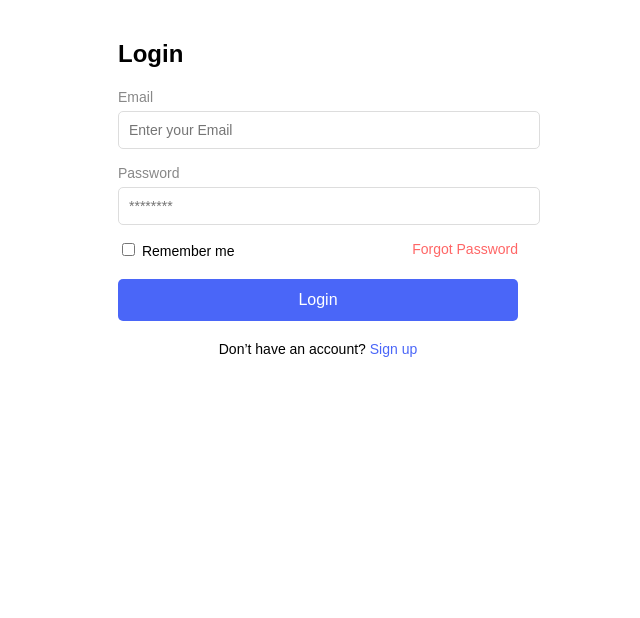
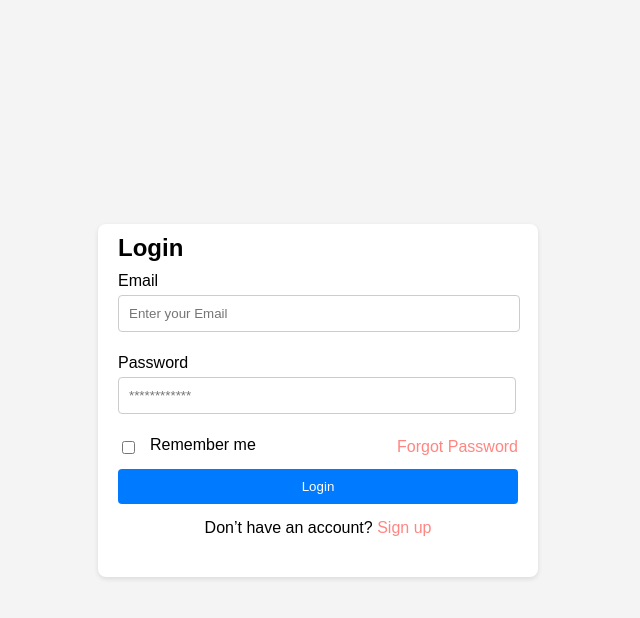
Before and after one commit to springboardmentor103/HealthGuardPro_Infosys_Internship_Oct2024_Team_03, a React (Create React App) app in the folder frontend/: page / in a window 1280 px wide. Shown: the top 618 px of the page, without its empty margins (322-962 px from the left). Built offline with nearby package versions, Linux system fonts and the light colour scheme.

Commit message:
add routing from login page to forgotpassword page

```diff
--- a/frontend/package.json
+++ b/frontend/package.json
@@ -34,5 +34,8 @@
       "last 1 firefox version",
       "last 1 safari version"
     ]
+  },
+  "devDependencies": {
+    "react-router-dom": "^6.28.0"
   }
 }
--- a/frontend/src/App.js
+++ b/frontend/src/App.js
@@ -1,12 +1,17 @@
 import React from 'react';
-import Login from './pages/login';
+import { BrowserRouter as Router, Routes, Route } from 'react-router-dom';
+import Login from './pages/login'; // Correct import for Login
+import ForgotPassword from './pages/forgotpassword'; // Correct import for ForgotPassword
 
 function App() {
-    return (
-        <div>
-            <Login />
-        </div>
-    );
+  return (
+    <Router>
+      <Routes>
+        <Route path="/" element={<Login />} />
+        <Route path="/forgotpassword" element={<ForgotPassword />} />
+      </Routes>
+    </Router>
+  );
 }
 
 export default App;
--- /dev/null
+++ b/frontend/src/pages/forgotpassword.css
@@ -0,0 +1,72 @@
+.forgot-password-page {
+  font-family: Arial, sans-serif;
+  background-color: #f4f4f4;
+  display: flex;
+  justify-content: center;
+  align-items: center;
+  height: 100vh;
+  margin: 0;
+}
+  .container {
+    background-color: white;
+    padding: 20px;
+
+    border-radius: 8px;
+    box-shadow: 0 2px 5px rgba(0, 0, 0, 0.1);
+    text-align: center;
+    max-width: 400px;
+    width: 100%;
+
+  }
+
+  h2 {
+    margin-bottom: 10px;
+  }
+
+  p {
+    margin-bottom: 20px;
+  }
+
+  label {
+    display: block;
+    margin-bottom: 5px;
+    text-align: left;
+  }
+
+  input[type="email"] {
+    width: 100%;
+    padding: 10px;
+    margin-bottom: 20px;
+    border: 1px solid #ccc;
+    border-radius: 4px;
+  }
+
+  button {
+    background-color: #007bff;
+    color: white;
+    padding: 10px 20px;
+    border: none;
+    border-radius: 4px;
+    cursor: pointer;
+    width: 100%;
+  }
+
+  button:hover {
+    background-color: #0056b3;
+  }
+
+  .message {
+    margin-top: 20px;
+    color: green;
+  }
+
+  .back-link {
+    display: block;
+    margin-top: 10px;
+    color: #007bff;
+    text-decoration: none;
+  }
+
+  .back-link:hover {
+    text-decoration: underline;
+  }
--- /dev/null
+++ b/frontend/src/pages/forgotpassword.js
@@ -0,0 +1,39 @@
+import React, { useState } from 'react';
+import './forgotpassword.css';
+
+function ForgotPassword() {
+  const [email, setEmail] = useState('');
+  const [message, setMessage] = useState('');
+
+  const handleSubmit = (e) => {
+    e.preventDefault();
+    console.log('Email submitted:', email);
+
+    setMessage('If an account with that email exists, you will receive a password reset link.');
+  };
+
+  return (
+    <div className="forgot-password-page">
+    <div className="container">
+      <h2>Forgot your password?</h2>
+      <p>Don't worry, it happens to everyone. Enter your email below to recover your password.</p>
+      <form onSubmit={handleSubmit}>
+        <label htmlFor="email">Email</label>
+        <input
+          type="email"
+          id="email"
+          name="email"
+          placeholder="Enter your Email"
+          value={email}
+          onChange={(e) => setEmail(e.target.value)}
+          required
+        />
+        <button type="submit">Submit</button>
+      </form>
+      {message && <p className="message">{message}</p>} {/* Display success message */}
+      <a href="/login" className="back-link">Back to login</a>
+    </div>
+    </div>
+  );
+}
+export default ForgotPassword;
--- a/frontend/src/pages/login.css
+++ b/frontend/src/pages/login.css
@@ -1,77 +1,114 @@
-.login-container {
-    max-width: 400px;
-    margin: 0 auto;
-    padding: 20px;
+.login-page {
   font-family: Arial, sans-serif;
-    text-align: center;
+  background-color: #f4f4f4;
+  display: flex;
+  justify-content: center;
+  align-items: center;
+  height: 100vh;
+  margin: 0;
 }
 
-  h2 {
-    text-align: left;
-    font-size: 24px;
-    margin-bottom: 20px;
+.login-container {
+  background-color: white;
+  padding: 20px;
+  border-radius: 8px;
+  box-shadow: 0 2px 5px rgba(0, 0, 0, 0.1);
+  text-align: center;
+  max-width: 400px;
+  width: 100%;
 }
 
-  .input-field {
-    margin-bottom: 15px;
+  /* Increased space between login heading and email */
+
+  h2 {
+
+    margin-top: -10px; /* Moves the heading upwards */
+    margin-bottom: 50px; /* Adjust spacing below the heading */
     text-align: left;
   }
 
-  .input-field label {
-    font-size: 14px;
-    color: #888;
+
+
+.input-field {
+  margin-bottom: 2px; /* Decreased the space between email and password */
+  text-align: left;
+  width: 95%;
 }
 
-  .input-field input {
-    width: 100%;
-    padding: 10px;
-    margin-top: 5px;
-    border: 1px solid #ddd;
-    border-radius: 5px;
-    font-size: 14px;
+label {
+  display: block;
+  margin-bottom: 5px;
 }
 
+input[type="email"] {
+  width: 99%; /* Adjust width for email */
+  padding: 10px;
+  margin-bottom: 15px; /* Decrease space between email and password */
+  border: 1px solid #ccc;
+  border-radius: 4px;
+}
+
+/* Set the password field width to 99% */
+input[type="password"] {
+  width: 99%;  /* Adjust the width to your desired value */
+  padding: 10px;
+  margin-bottom: 20px;
+  border: 1px solid #ccc;
+  border-radius: 4px;
+}
+
+button {
+  background-color: #007bff;
+  color: white;
+  padding: 20px 20px;
+  border: none;
+  border-radius: 4px;
+  cursor: pointer;
+  width: 100%;
+}
+
+button:hover {
+  background-color: #0056b3;
+}
+
+/* Flexbox for the options (checkbox, "Remember me", "Forgot Password") */
 .options {
   display: flex;
   justify-content: space-between;
   align-items: center;
-    font-size: 14px;
-    margin-bottom: 20px;
+  margin-bottom: 10px;
+}
+
+.remember-me {
+  display: flex;
+  align-items: center;
+}
+
+.remember-me input[type="checkbox"] {
+  margin-right: 15px; /* Space between checkbox and "Remember me" */
+}
+
+.forgot-password-container {
+  display: flex;
+  justify-content: flex-end;
+  flex-grow: 1; /* Ensures the link is pushed to the right */
 }
 
 .forgot-password {
-    color: #ff6666;
+  color: #FF8682;
   text-decoration: none;
-    text-align: right;
 }
 
 .forgot-password:hover {
   text-decoration: underline;
 }
 
-  .login-button {
-
-    width: 100%;
-    padding: 12px;
-    background-color: #4a66f8;
-    color: white;
-    border: none;
-    border-radius: 5px;
-    font-size: 16px;
-    cursor: pointer;
-  }
-
-  .login-button:hover {
-    background-color: #3a56e0;
-  }
-
 .sign-up {
-    margin-top: 20px;
-    font-size: 14px;
+  margin-top: 15px;
 }
 
 .sign-up-link {
-    color: #4a66f8;
+  color: #FF8682;
   text-decoration: none;
 }
 
--- a/frontend/src/pages/login.js
+++ b/frontend/src/pages/login.js
@@ -1,53 +1,74 @@
 import React, { useState } from 'react';
-import './login.css';
+import { Link } from 'react-router-dom';
+import './login.css'; // Ensure this file path is correct
 
  const Login = () => {
   const [email, setEmail] = useState('');
   const [password, setPassword] = useState('');
+  const [rememberMe, setRememberMe] = useState(false);
 
   const handleEmailChange = (e) => setEmail(e.target.value);
   const handlePasswordChange = (e) => setPassword(e.target.value);
+  const handleRememberMeChange = () => setRememberMe(!rememberMe);
   const handleSubmit = (e) => {
     e.preventDefault();
-
+    // Handle form submission here
   };
 
   return (
+    <div className="login-page">
       <div className="login-container">
-      <h2>   Login</h2>
+        <h2>Login</h2>
         <form onSubmit={handleSubmit}>
           <div className="input-field">
-          <label>Email</label>
+            <label htmlFor="email">Email</label>
             <input
               type="email"
-            placeholder="Enter your Email"
+              id="email"
+              placeholder="Enter your Email      "
+
               value={email}
               onChange={handleEmailChange}
               required
             />
           </div>
           <div className="input-field">
-          <label>Password</label>
+            <label htmlFor="password">Password</label>
             <input
               type="password"
-            placeholder="********"
+              id="password"
+              placeholder="************"
               value={password}
               onChange={handlePasswordChange}
               required
             />
           </div>
           <div className="options">
-          <div>
-            <input type="checkbox" id="rememberMe" />
+            {/* Checkbox and "Remember me" on the same line */}
+            <div className="remember-me">
+              <input
+                type="checkbox"
+                id="rememberMe"
+                checked={rememberMe}
+                onChange={handleRememberMeChange}
+              />
               <label htmlFor="rememberMe"> Remember me</label>
             </div>
-          <a href="#forgot-password" className="forgot-password"><b></b>Forgot Password</a>
+
+            {/* "Forgot Password" aligned on the same line */}
+            <div className="forgot-password-container">
+              <Link to="/forgotpassword" className="forgot-password">
+                Forgot Password
+              </Link>
+            </div>
           </div>
           <button type="submit" className="login-button">Login</button>
           <p className="sign-up">
-          Don’t have an account? <a href="#signup" className="sign-up-link">Sign up</a>
+            Don’t have an account?{' '}
+            <a href="#signup" className="sign-up-link">Sign up</a>
           </p>
         </form>
+      </div>
     </div>
   );
 };
--- /dev/null
+++ b/package.json
@@ -0,0 +1,5 @@
+{
+  "devDependencies": {
+    "react-router-dom": "^6.28.0"
+  }
+}
```
Also changed, not shown: 2 other files (tests, documents, lock files or other folders). Lines whose indentation alone changed are shown as unchanged.
